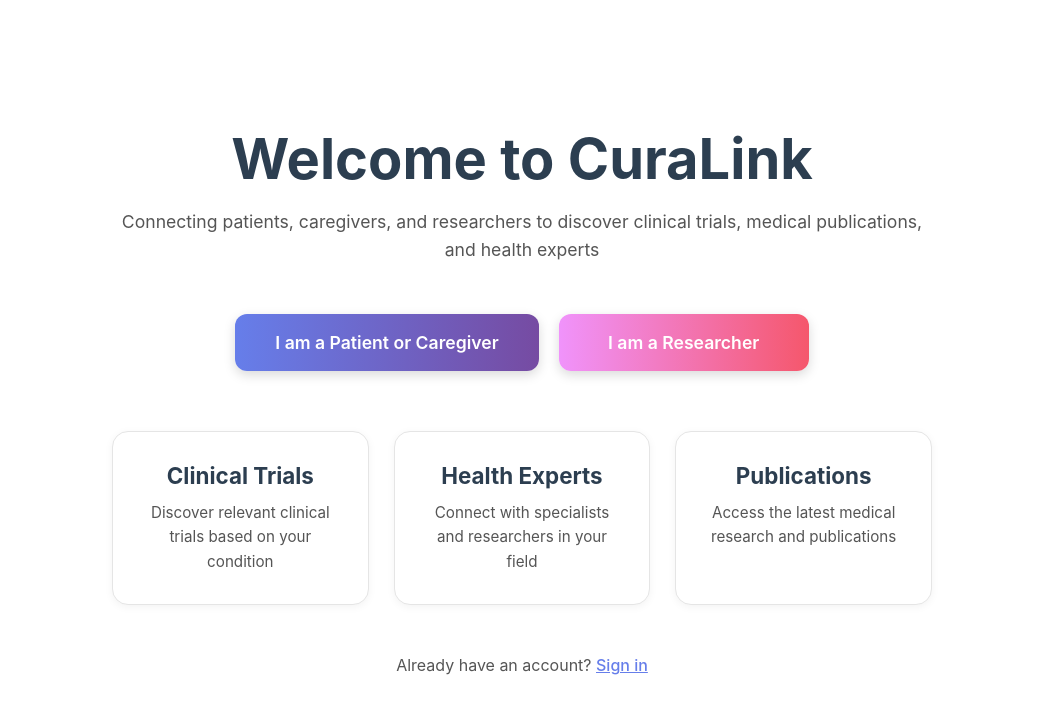
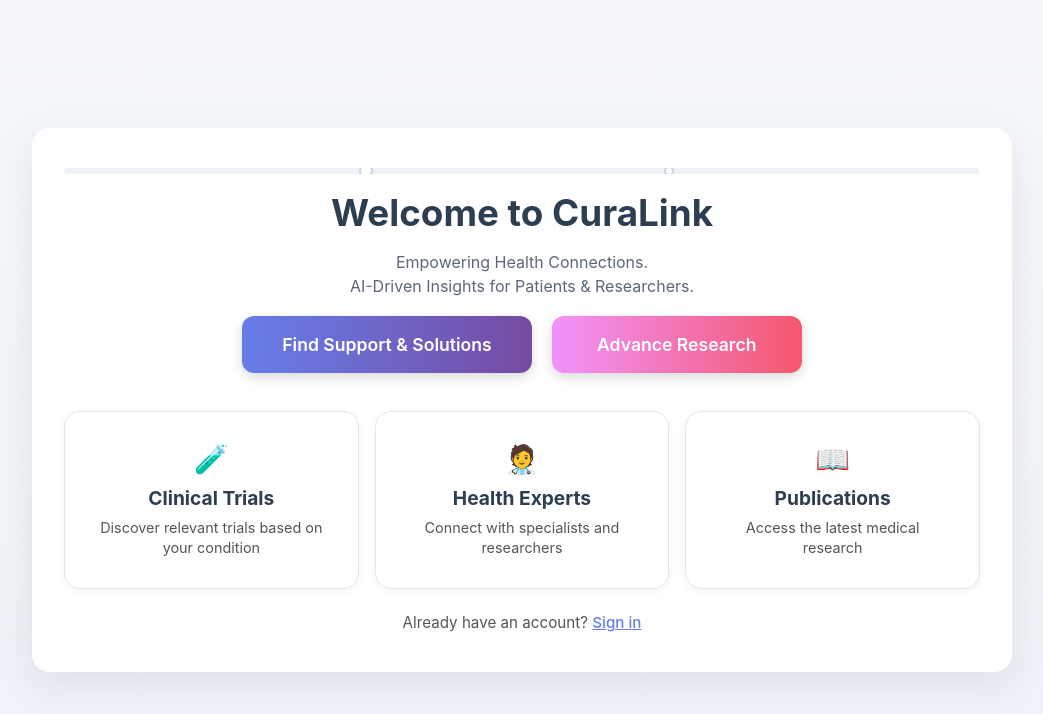
Before and after one commit to vivekanand04/curalink, a React (Create React App) app in the folder frontend/: page / in a window 1280 px wide. Shown: the top 714 px of the page, without its empty margins (118-1161 px from the left). Built offline with nearby package versions, Linux system fonts and the light colour scheme; no server answers.

Commit message:
removed images

```diff
--- a/frontend/src/pages/Auth/Register.js
+++ b/frontend/src/pages/Auth/Register.js
@@ -56,19 +56,30 @@ const Register = () => {
   return (
     <div className="auth-page">
       <div className="auth-container">
+        <div className="auth-progress-track" aria-hidden>
+          <div className="auth-progress-bar" style={{ width: '33%' }} />
+          <div className="auth-progress-dot" style={{ left: '33%' }} />
+          <div className="auth-progress-dot-end" style={{ left: '66%' }} />
+        </div>
         <h1>Create Your Account</h1>
+        <p className="auth-subtitle">Join CuraLink to discover trials, experts, and publications</p>
+        <div className="user-type-toggle" role="group" aria-label="Select account type">
+          <button
+            type="button"
+            className={`user-type-option ${userType === 'patient' ? 'active' : ''}`}
+            onClick={() => setUserType('patient')}
+          >
+            Patient / Caregiver
+          </button>
+          <button
+            type="button"
+            className={`user-type-option ${userType === 'researcher' ? 'active' : ''}`}
+            onClick={() => setUserType('researcher')}
+          >
+            Researcher
+          </button>
+        </div>
         <form onSubmit={handleSubmit} className="auth-form">
-          <div className="form-group">
-            <label>I am a</label>
-            <select
-              value={userType}
-              onChange={(e) => setUserType(e.target.value)}
-              className="form-select"
-            >
-              <option value="patient">Patient or Caregiver</option>
-              <option value="researcher">Researcher</option>
-            </select>
-          </div>
           <div className="form-group">
             <label>Email</label>
             <input
--- a/frontend/src/pages/Dashboard.css
+++ b/frontend/src/pages/Dashboard.css
@@ -20,6 +20,8 @@
 
   }
 
+
+
   /* Collaborators search: wrap & move All Specialties to next line */
   .dashboard-container.researcher .collaborators-section .search-bar {
     flex-wrap: wrap;
@@ -37,6 +39,8 @@
     width: 40px;
     min-width: 40px;
     padding: 8px;
+    margin-top: 10px;
+    padding-top: 10px;
   }
   .dashboard-container.researcher .collaborators-section .all-specialties {
     width: 100%;
@@ -78,6 +82,12 @@
     cursor: pointer;
     margin-left: auto;
   }
+  .auth-progress-dot-end {
+    width: 15px;
+    height: 15px;
+    border-radius: 100%;
+
+}
   .dashboard-container.researcher .forums-actions-dropdown {
     position: absolute;
     right: 0;
--- a/frontend/src/pages/LandingPage.css
+++ b/frontend/src/pages/LandingPage.css
@@ -1,25 +1,73 @@
 .landing-page {
+  height: 100vh;
   min-height: 100vh;
   display: flex;
   align-items: center;
   justify-content: center;
-  background: white;
-  padding: 20px;
+  background: linear-gradient(180deg, #f5f7fb 0%, #eef1f7 100%);
+  padding: 12px;
+  overflow: hidden;
 }
 
 .landing-container {
-  max-width: 900px;
+  max-width: 980px;
   width: 100%;
+  height: 100%;
+  display: flex;
+  align-items: center;
+  justify-content: center;
 }
 
 .landing-content {
   background: white;
-  padding: 60px 40px;
+  padding: 40px 32px;
   text-align: center;
+  border-radius: 18px;
+  box-shadow: 0 12px 40px rgba(0, 0, 0, 0.08);
+  max-width: 980px;
+}
+
+/* Top progress line */
+.lp-progress-track {
+  height: 6px;
+  background: #eef1f7;
+  border-radius: 999px;
+  overflow: hidden;
+  margin-bottom: 16px;
+  position: relative;
+}
+.lp-progress-bar {
+  height: 100%;
+  background: linear-gradient(90deg, #667eea 0%, #f5576c 100%);
+  border-radius: 999px;
+}
+.lp-progress-label {
+  font-size: 12px;
+  color: #6b7280;
+  margin-top: 4px;
+}
+
+/* Progress dots */
+.lp-progress-dot,
+.lp-progress-dot-end {
+  position: absolute;
+  top: 50%;
+  transform: translate(-50%, -50%);
+  width: 14px;
+  height: 14px;
+  border-radius: 999px;
+  background: #ffffff;
+  border: 2px solid #cbd5e1;
+  box-shadow: 0 1px 2px rgba(0,0,0,0.06);
+}
+
+.lp-progress-dot-end {
+  width: 10px;
+  height: 10px;
 }
 
 .landing-title {
-  font-size: 3.5rem;
+  font-size: 2.6rem;
   color: #2c3e50;
   margin-bottom: 15px;
   font-weight: 700;
@@ -27,10 +75,10 @@
 }
 
 .landing-subtitle {
-  font-size: 1.1rem;
-  color: #555;
-  margin-bottom: 50px;
-  line-height: 1.6;
+  font-size: 1rem;
+  color: #5b6778;
+  margin-bottom: 24px;
+  line-height: 1.5;
   font-weight: 400;
   font-family: -apple-system, BlinkMacSystemFont, 'Segoe UI', 'Roboto', 'Oxygen', 'Ubuntu', 'Cantarell', 'Fira Sans', 'Droid Sans', 'Helvetica Neue', sans-serif;
 }
@@ -39,7 +87,7 @@
   display: flex;
   gap: 20px;
   justify-content: center;
-  margin-bottom: 60px;
+  margin-bottom: 24px;
   flex-wrap: wrap;
 }
 
@@ -55,6 +103,8 @@
   cursor: pointer;
   font-family: -apple-system, BlinkMacSystemFont, 'Segoe UI', 'Roboto', 'Oxygen', 'Ubuntu', 'Cantarell', 'Fira Sans', 'Droid Sans', 'Helvetica Neue', sans-serif;
   box-shadow: 0 4px 12px rgba(0, 0, 0, 0.15);
+  margin-bottom: 20px;
+
 }
 
 .patient-cta {
@@ -77,17 +127,17 @@
 
 .landing-features {
   display: grid;
-  grid-template-columns: repeat(auto-fit, minmax(220px, 1fr));
-  gap: 25px;
-  margin-bottom: 50px;
+  grid-template-columns: repeat(3, minmax(0, 1fr));
+  gap: 16px;
+  margin-bottom: 24px;
 }
 
 .feature-card {
-  padding: 30px 25px;
-  background: #f5f5f5;
-  border-radius: 12px;
-  transition: transform 0.3s ease;
-  box-shadow: 0 2px 8px rgba(0, 0, 0, 0.08);
+  padding: 18px 16px;
+  background: #fff;
+  border-radius: 14px;
+  transition: transform 0.3s ease, box-shadow 0.3s ease;
+  box-shadow: 0 4px 16px rgba(16, 24, 40, 0.06);
 }
 
 .feature-card:hover {
@@ -97,24 +147,24 @@
 
 .feature-card h3 {
   color: #2c3e50;
-  margin-bottom: 12px;
-  font-size: 1.4rem;
+  margin-bottom: 8px;
+  font-size: 1.2rem;
   font-weight: 700;
   font-family: -apple-system, BlinkMacSystemFont, 'Segoe UI', 'Roboto', 'Oxygen', 'Ubuntu', 'Cantarell', 'Fira Sans', 'Droid Sans', 'Helvetica Neue', sans-serif;
 }
 
 .feature-card p {
   color: #555;
-  font-size: 0.95rem;
-  line-height: 1.6;
+  font-size: 0.9rem;
+  line-height: 1.4;
   font-weight: 400;
   font-family: -apple-system, BlinkMacSystemFont, 'Segoe UI', 'Roboto', 'Oxygen', 'Ubuntu', 'Cantarell', 'Fira Sans', 'Droid Sans', 'Helvetica Neue', sans-serif;
 }
 
 .landing-footer {
   color: #555;
-  margin-top: 40px;
-  font-size: 1rem;
+  margin-top: 8px;
+  font-size: 0.95rem;
   font-family: -apple-system, BlinkMacSystemFont, 'Segoe UI', 'Roboto', 'Oxygen', 'Ubuntu', 'Cantarell', 'Fira Sans', 'Droid Sans', 'Helvetica Neue', sans-serif;
 }
 
@@ -131,15 +181,15 @@
 
 @media (max-width: 768px) {
   .landing-content {
-    padding: 40px 20px;
+    padding: 24px 16px;
   }
 
   .landing-title {
-    font-size: 2.5rem;
+    font-size: 2rem;
   }
 
   .landing-subtitle {
-    font-size: 1rem;
+    font-size: 0.95rem;
   }
 
   .cta-button {
@@ -148,6 +198,20 @@
 
   .landing-features {
     grid-template-columns: 1fr;
-    gap: 20px;
+    gap: 12px;
   }
 }
+
+/* Condense further on short screens to avoid scrolling */
+@media (max-height: 820px) {
+  .landing-title { font-size: 2.3rem; }
+  .landing-subtitle { margin-bottom: 18px; }
+  .cta-buttons { margin-bottom: 18px; }
+}
+
+@media (max-height: 700px) {
+  .landing-title { font-size: 2rem; }
+  .feature-card { padding: 14px; }
+  .feature-card h3 { font-size: 1.1rem; }
+  .feature-card p { font-size: 0.85rem; }
+}
--- a/frontend/src/pages/LandingPage.js
+++ b/frontend/src/pages/LandingPage.js
@@ -9,10 +9,16 @@ const LandingPage = () => {
     <div className="landing-page">
       <div className="landing-container">
         <div className="landing-content">
+          <div className="lp-progress-track" aria-hidden>
+            <div className="lp-progress-bar" style={{ width: '0%' }} />
+            <div className="lp-progress-dot" style={{ left: '33%' }} />
+            <div className="lp-progress-dot-end" style={{ left: '66%' }} />
+          </div>
           <h1 className="landing-title">Welcome to CuraLink</h1>
           <p className="landing-subtitle">
-            Connecting patients, caregivers, and researchers to discover clinical trials,
-            medical publications, and health experts
+            Empowering Health Connections.
+            <br />
+            AI-Driven Insights for Patients & Researchers.
           </p>
 
           <div className="cta-buttons">
@@ -20,28 +26,31 @@ const LandingPage = () => {
               className="cta-button patient-cta"
               onClick={() => navigate('/register?type=patient')}
             >
-              I am a Patient or Caregiver
+              Find Support & Solutions
             </button>
             <button
               className="cta-button researcher-cta"
               onClick={() => navigate('/register?type=researcher')}
             >
-              I am a Researcher
+              Advance Research
             </button>
           </div>
 
           <div className="landing-features">
             <div className="feature-card">
+              <div style={{ fontSize: 28, marginBottom: 10 }}>🧪</div>
               <h3>Clinical Trials</h3>
-              <p>Discover relevant clinical trials based on your condition</p>
+              <p>Discover relevant trials based on your condition</p>
             </div>
             <div className="feature-card">
+              <div style={{ fontSize: 28, marginBottom: 10 }}>🧑‍⚕️</div>
               <h3>Health Experts</h3>
-              <p>Connect with specialists and researchers in your field</p>
+              <p>Connect with specialists and researchers</p>
             </div>
             <div className="feature-card">
+              <div style={{ fontSize: 28, marginBottom: 10 }}>📖</div>
               <h3>Publications</h3>
-              <p>Access the latest medical research and publications</p>
+              <p>Access the latest medical research</p>
             </div>
           </div>
 
--- a/frontend/src/pages/Patient/Onboarding.js
+++ b/frontend/src/pages/Patient/Onboarding.js
@@ -90,6 +90,12 @@ const PatientOnboarding = () => {
   return (
     <div className="dashboard-container">
       <div className="dashboard-content">
+        <div style={{ height: 6, background: '#eef1f7', borderRadius: 999, overflow: 'hidden', marginBottom: 12, position: 'relative' }} aria-hidden>
+          <div style={{ height: '100%', width: '66%', background: 'linear-gradient(90deg,#667eea 0%, #34A853 100%)', borderRadius: 999 }} />
+          <div style={{ position: 'absolute', top: '50%', left: '33%', transform: 'translate(-50%, -50%)', width: 14, height: 14, borderRadius: 999, background: '#fff', border: '2px solid #cbd5e1', boxShadow: '0 1px 2px rgba(0,0,0,0.06)' }} />
+          <div style={{ position: 'absolute', top: '50%', left: '66%', transform: 'translate(-50%, -50%)', width: 10, height: 10, borderRadius: 999, background: '#fff', border: '2px solid #cbd5e1' }} />
+        </div>
+
         <h1>Complete Your Profile</h1>
         <p className="subtitle">Help us personalize your experience</p>
 
--- a/frontend/src/pages/Researcher/Onboarding.js
+++ b/frontend/src/pages/Researcher/Onboarding.js
@@ -103,6 +103,12 @@ const ResearcherOnboarding = () => {
   return (
     <div className="dashboard-container">
       <div className="dashboard-content">
+        <div style={{ height: 6, background: '#eef1f7', borderRadius: 999, overflow: 'hidden', marginBottom: 12, position: 'relative' }} aria-hidden>
+          <div style={{ height: '100%', width: '66%', background: 'linear-gradient(90deg,#667eea 0%, #34A853 100%)', borderRadius: 999 }} />
+          <div style={{ position: 'absolute', top: '50%', left: '33%', transform: 'translate(-50%, -50%)', width: 14, height: 14, borderRadius: 999, background: '#fff', border: '2px solid #cbd5e1', boxShadow: '0 1px 2px rgba(0,0,0,0.06)' }} />
+          <div style={{ position: 'absolute', top: '50%', left: '66%', transform: 'translate(-50%, -50%)', width: 10, height: 10, borderRadius: 999, background: '#fff', border: '2px solid #cbd5e1' }} />
+        </div>
+
         <h1>Complete Your Researcher Profile</h1>
         <p className="subtitle">Help us connect you with relevant opportunities</p>
 
```
Also changed, not shown: frontend/src/pages/Auth/Auth.css (+101 -12 lines), frontend/src/pages/Patient/Dashboard.js (indentation only), frontend/src/pages/Patient/HealthExperts.js (indentation only).
